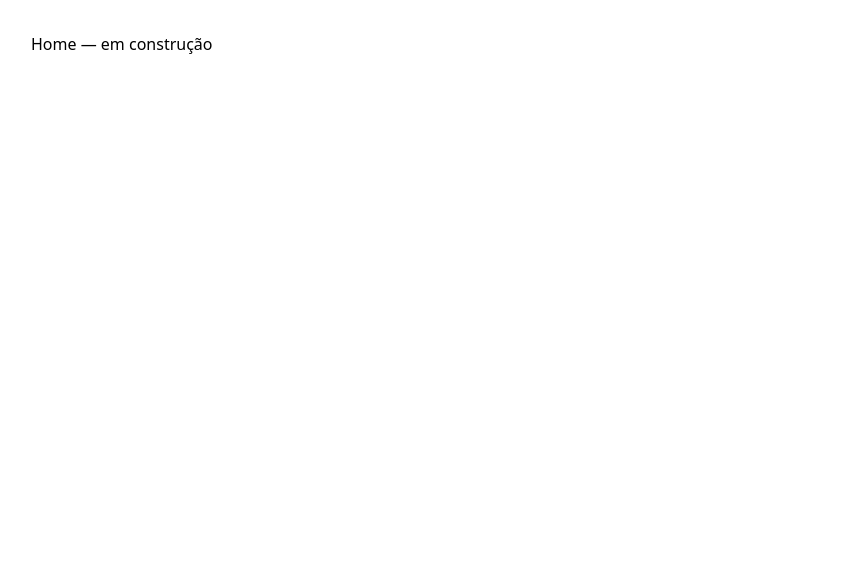
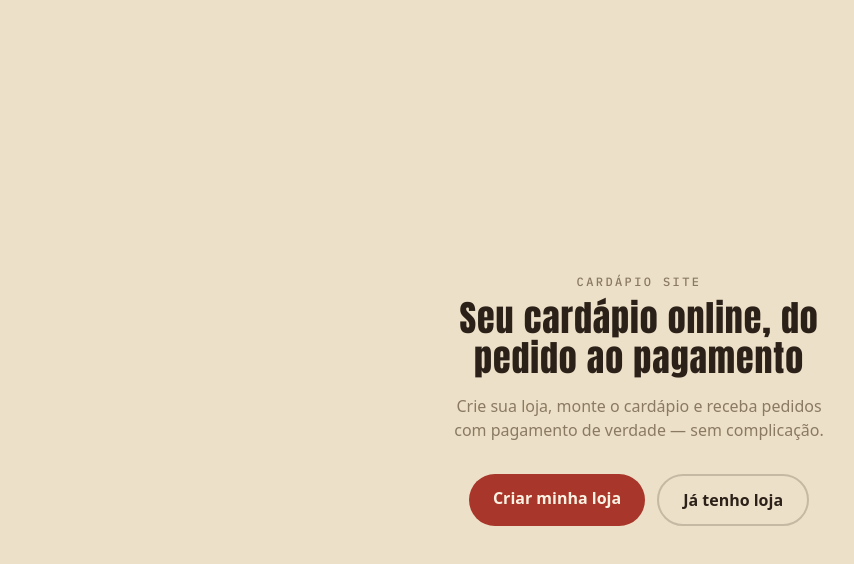
Before and after one commit to WilliamBreno/drenux, a React (Vite) app in the folder frontend/: page / in a window 1280 px wide. Shown: the top 564 px of the page, without its empty margins (1-855 px from the left). Built offline with nearby package versions, Linux system fonts and the light colour scheme; no server answers.

Commit message:
Tela de login implementada

```diff
--- a/frontend/src/pages/Home.tsx
+++ b/frontend/src/pages/Home.tsx
@@ -1,3 +1,33 @@
+import { Link } from 'react-router-dom';
+
 export function Home() {
-  return <div className="p-8">Home — em construção</div>;
+  return (
+    <div className="flex min-h-screen flex-col items-center justify-center bg-fundo px-6 text-center">
+      <p className="font-carimbo text-xs uppercase tracking-[0.2em] text-tinta-suave">
+        Cardápio Site
+      </p>
+      <h1 className="mt-2 max-w-md font-display text-4xl tracking-wide text-tinta">
+        Seu cardápio online, do pedido ao pagamento
+      </h1>
+      <p className="mt-4 max-w-sm text-tinta-suave">
+        Crie sua loja, monte o cardápio e receba pedidos com pagamento de verdade — sem
+        complicação.
+      </p>
+
+      <div className="mt-8 flex flex-col gap-3 sm:flex-row">
+        <Link
+          to="/cadastro"
+          className="rounded-full bg-acento px-6 py-3 font-semibold text-superficie transition hover:bg-acento/90"
+        >
+          Criar minha loja
+        </Link>
+        <Link
+          to="/login"
+          className="rounded-full border-2 border-tinta/20 px-6 py-3 font-semibold text-tinta transition hover:border-acento"
+        >
+          Já tenho loja
+        </Link>
+      </div>
+    </div>
+  );
 }
```
